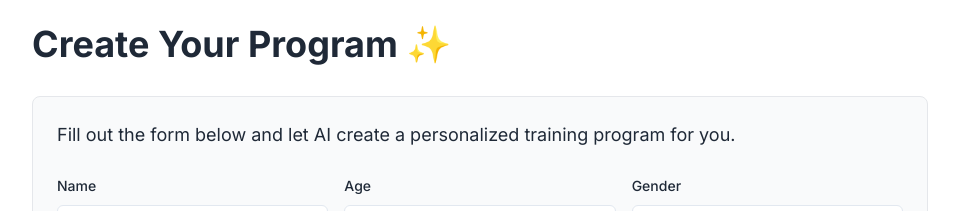
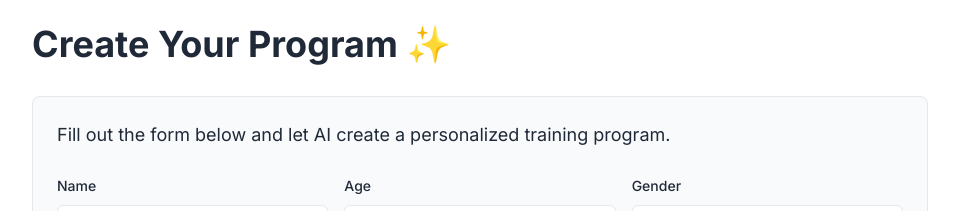
Before and after one commit to achen2089/practical-training, a Next.js app: page / in a window 1280 px wide. Shown: the part 840-1051 px from the top of the page, without its empty margins (160-1119 px from the left). Built offline with nearby package versions, Linux system fonts and the light colour scheme.

Commit message:
take out for you

```diff
--- a/app/page.tsx
+++ b/app/page.tsx
@@ -80,7 +80,7 @@ const NotionStylePage: React.FC = () => {
           <h2 className="text-4xl font-bold mb-8">Create Your Program ✨</h2>
           <div className="bg-gray-50 border border-gray-200 rounded-lg p-6 mb-8">
             <p className="text-lg mb-6">
-              Fill out the form below and let AI create a personalized training program for you.
+              Fill out the form below and let AI create a personalized training program.
             </p>
             <ProfileForm />
           </div>
```
